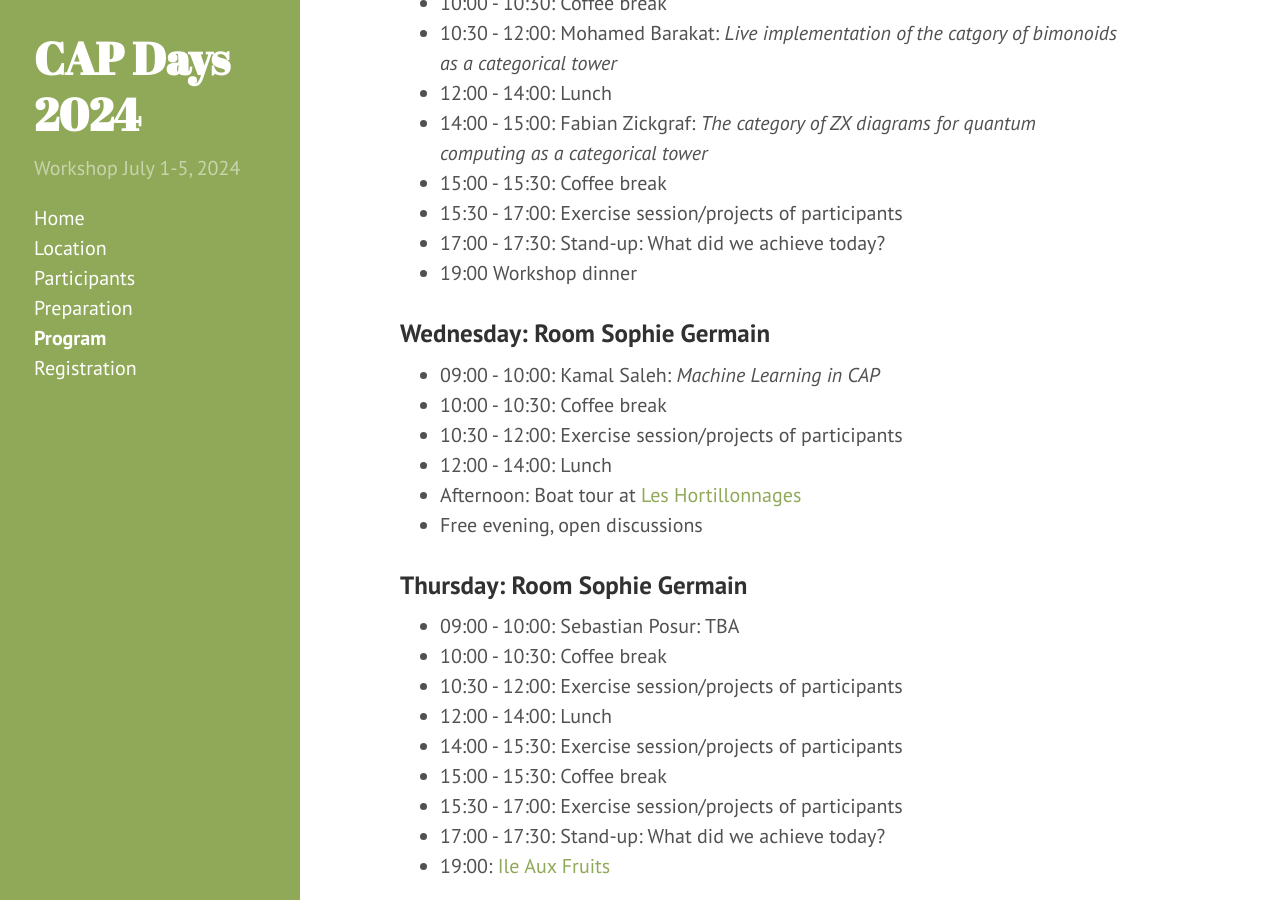
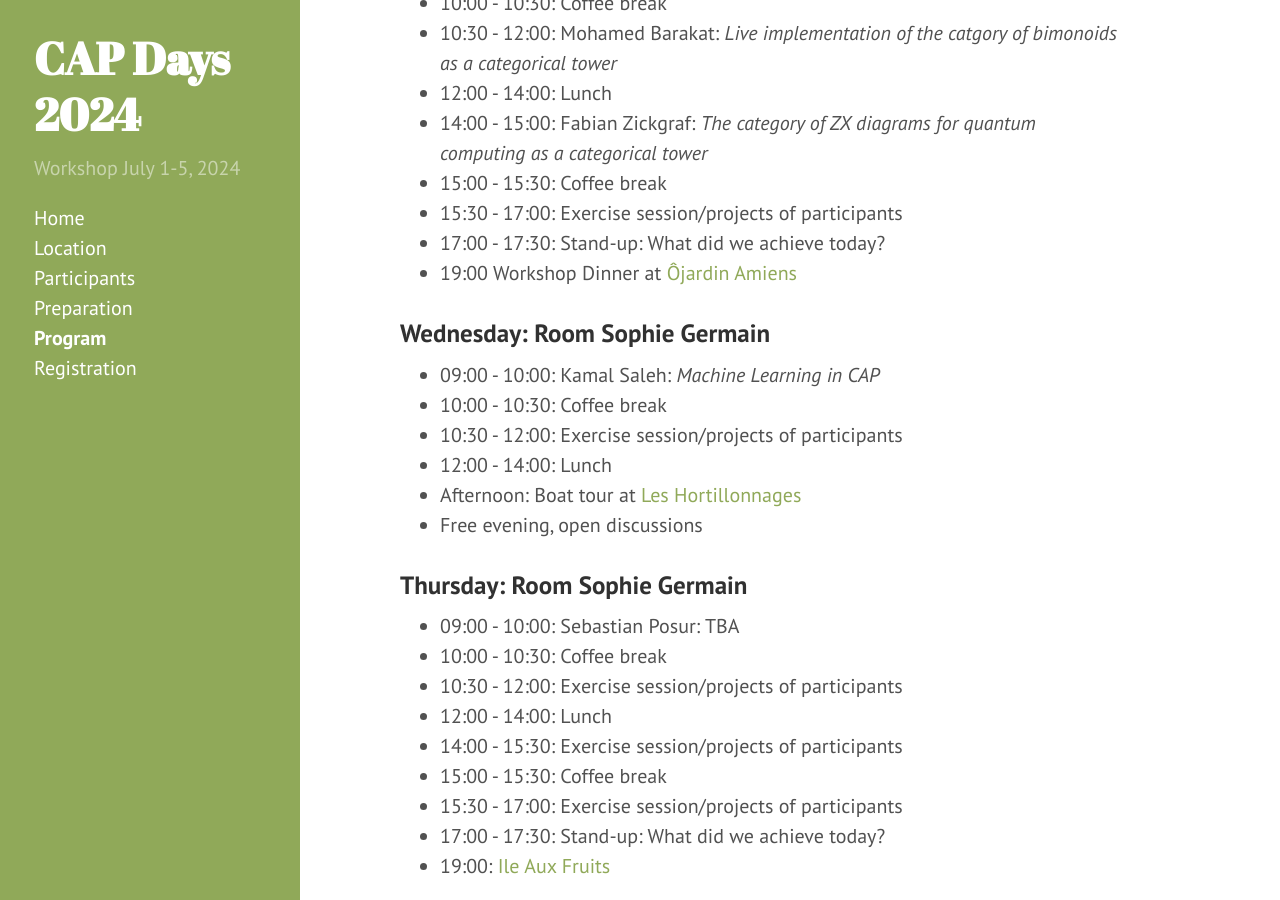
Before and after one commit to homalg-project/capdays-2024, a Jekyll site: the page built from program.md, in a window 1280 px wide and 900 px high, scrolled down 1085 px. Built offline with Jekyll 4.4.1, drawn with Linux system fonts in a browser that asks for light colours.

Commit message:
added dinner venue

```diff
--- a/program.md
+++ b/program.md
@@ -36,7 +36,7 @@ The program below is tentative and will be updated during the workshop
 * 15:00 - 15:30: Coffee break
 * 15:30 - 17:00: Exercise session/projects of participants
 * 17:00 - 17:30: Stand-up: What did we achieve today?
-* 19:00 Workshop dinner
+* 19:00 Workshop Dinner at [Ôjardin Amiens](https://www.o-jardin-amiens.fr/)
 
 ### Wednesday: Room Sophie Germain
 
```
